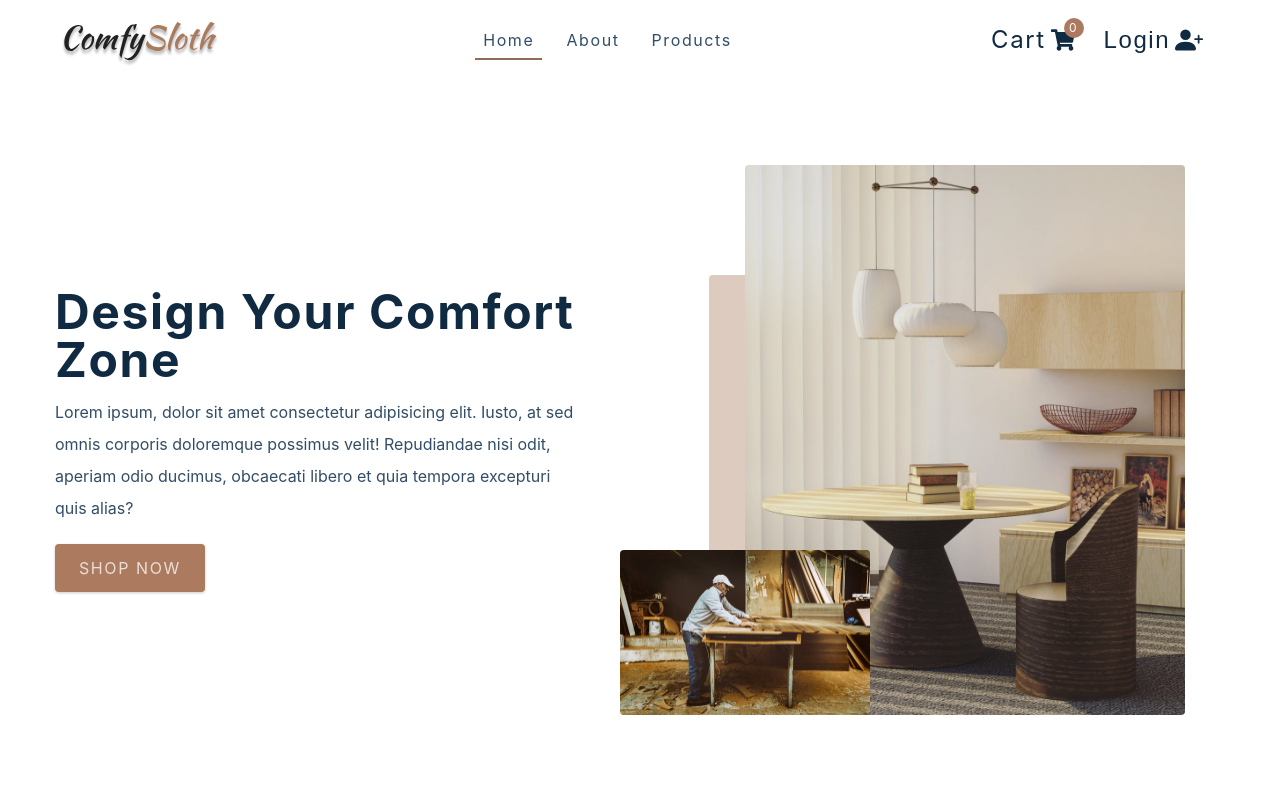
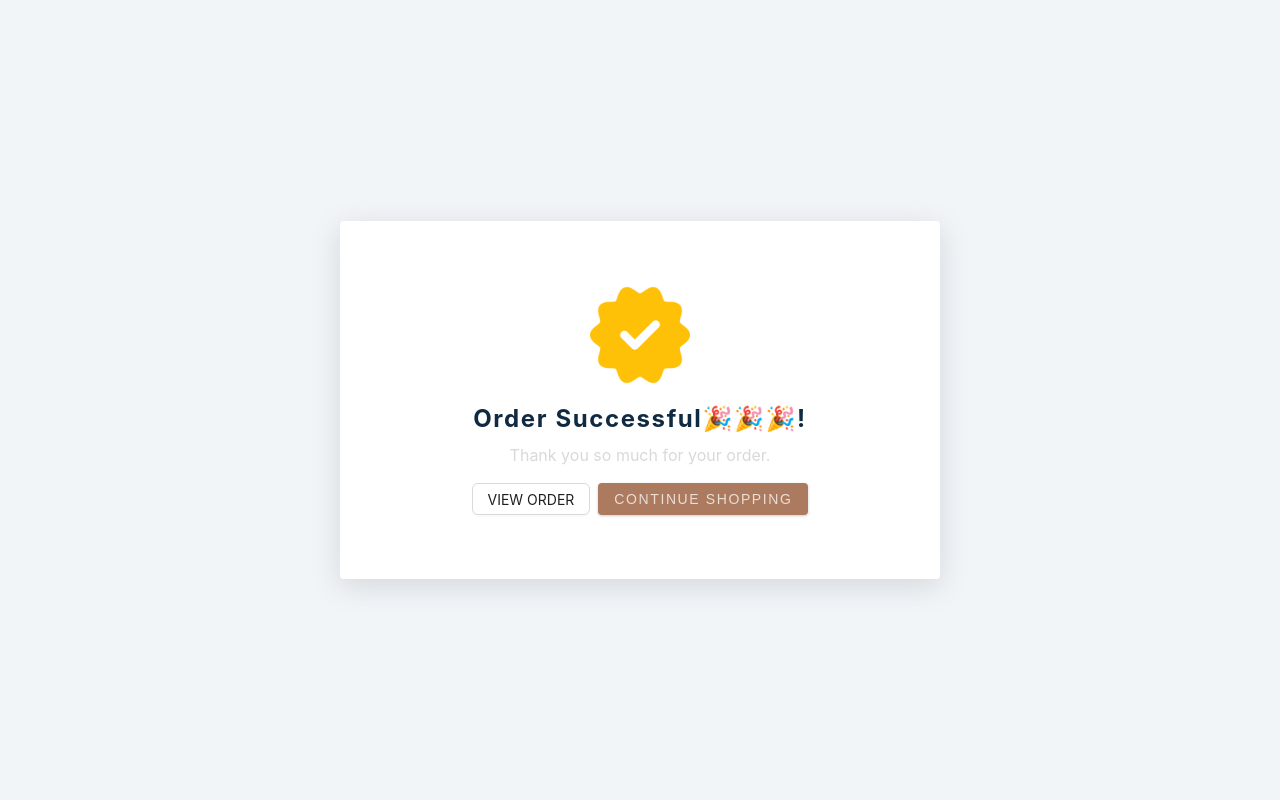
Before and after one commit to Key-2001/furniture_store_2023, a React (Vite) app: page /checkout/success/1 in a window 1280 px wide. Before the commit this address led to /. Shown: the top 800 px of the page. Built offline with nearby package versions, Linux system fonts and the light colour scheme; no server answers.

Commit message:
update layout checkout page

```diff
--- /dev/null
+++ b/src/components/CheckoutSuccess/CheckoutSuccess.jsx
@@ -0,0 +1,51 @@
+import "./CheckoutSuccess.scss";
+import successIcon from "../../assets/images/verify.png";
+import { Button } from "antd";
+import { useNavigate } from "react-router-dom";
+const CheckoutSuccess = () => {
+  const navigate = useNavigate();
+  //! Props
+
+  //! State
+
+  //! Function
+
+  //! Effect
+
+  //! Render
+  return (
+    <div className="wrap-checkout-success">
+      <div className="wrap-checkout-success_content">
+        <div className="wrap-checkout-success_content-img">
+          <img src={successIcon} alt="" />
+        </div>
+        <div className="wrap-checkout-success_content-text">
+          <h4>Order successful🎉🎉🎉!</h4>
+          <span style={{ color: "#d9d9d9" }}>
+            Thank you so much for your order.
+          </span>
+        </div>
+        <div className="wrap-checkout-success_content-btn">
+          <Button
+            onClick={() => {
+              navigate("/user/me", { replace: true });
+            }}
+          >
+            VIEW ORDER
+          </Button>
+          <button
+            className="btn"
+            style={{ padding: "8px 16px" }}
+            onClick={() => {
+              navigate("/products", { replace: true });
+            }}
+          >
+            CONTINUE SHOPPING
+          </button>
+        </div>
+      </div>
+    </div>
+  );
+};
+
+export default CheckoutSuccess;
--- /dev/null
+++ b/src/components/CheckoutSuccess/CheckoutSuccess.scss
@@ -0,0 +1,39 @@
+.wrap-checkout-success {
+  display: flex;
+  align-items: center;
+  justify-content: center;
+  height: 100vh;
+  background-color: var(--clr-grey-10);
+  &_content {
+    padding: 64px;
+    box-shadow: rgba(100, 100, 111, 0.2) 0px 7px 29px 0px;
+    border-radius: 4px;
+    background: #fff;
+    max-width: 600px;
+    width: 100%;
+    display: flex;
+    flex-direction: column;
+    align-items: center;
+    justify-content: center;
+    gap: 1rem;
+    &-img {
+      width: 100px;
+      & > img {
+        width: 100%;
+        object-fit: contain;
+      }
+    }
+    &-text{
+      display: flex;
+      flex-direction: column;
+      align-items: center;
+      justify-content: center;
+    }
+    &-btn{
+      display: flex;
+      gap: 8px;
+      justify-content: center;
+      align-items: center;
+    }
+  }
+}
--- /dev/null
+++ b/src/components/OrderAccount/OrderAccount.jsx
@@ -0,0 +1,58 @@
+import { useQuery } from "@tanstack/react-query";
+import React, { Fragment, useEffect, useState } from "react";
+import { GetAllOrderUserService } from "../../services/OrderService";
+
+const OrderAccount = () => {
+  //! Props
+
+  //! State
+  const [query, setQuery] = useState({
+    page: 1,
+    totalPage: 1,
+    email: ''
+  })
+  const [data, setData] = useState([]);
+  const { isLoading, isFetching, refetch } = useQuery(
+    ["order-user"],
+    () => GetAllOrderUserService({email: query.email, page: query.page}),
+    {
+      enabled: false,
+      onSuccess: (response) => {
+        console.log("response", response);
+        const {page, data} = response;
+        setData(data);
+        setQuery(prev => {
+          return{
+            ...prev,
+            page: page.currentPage,
+            totalPage: page.totalPage
+          }
+        })
+      },
+    }
+  );
+  //! Function
+
+  //! Effect
+  useEffect(() => {
+    refetch && refetch();
+  }, []);
+  //! Render
+  return (
+    <Fragment>
+      <h3
+        style={{
+          marginBottom: "1.5rem",
+          textTransform: "unset",
+          letterSpacing: "unset",
+          color: "#453227",
+        }}
+      >
+        Order
+      </h3>
+
+    </Fragment>
+  );
+};
+
+export default OrderAccount;
--- a/src/components/ProductCheckout/ProductCheckout.jsx
+++ b/src/components/ProductCheckout/ProductCheckout.jsx
@@ -1,3 +1,4 @@
+/* eslint-disable react/prop-types */
 import { useContext } from "react";
 import { cartContext } from "../../context/CartContext";
 import { discountContext } from "../../context/DiscountContext";
@@ -6,12 +7,13 @@ import {
   handleRenderTotalDiscount,
 } from "../../utils";
 import { colorsList } from "../../constants";
+import HashLoader from "react-spinners/HashLoader";
 
-const ProductCheckout = () => {
+const ProductCheckout = (props) => {
   const { products } = useContext(cartContext);
   const { discountCode, value: valueDiscount } = useContext(discountContext);
   //! Props
-
+  const { isLoading } = props;
   //! State
 
   //! Function
@@ -84,7 +86,7 @@ const ProductCheckout = () => {
             style={{ padding: "14px", borderRadius: "4px", marginTop: "12px" }}
             type="submit"
           >
-            Pay now
+            {isLoading ? <HashLoader size={28} color="#f1f5f8" /> : "Pay now"}
           </button>
         </div>
       </div>
--- a/src/pages/CheckoutPage/CheckoutPage.jsx
+++ b/src/pages/CheckoutPage/CheckoutPage.jsx
@@ -1,19 +1,59 @@
-import { Fragment, useCallback } from "react";
+import { Fragment, useCallback, useContext } from "react";
 import "./CheckoutPage.scss";
 import HeaderCart from "../../components/Header/HeaderCart";
 import FormCheckout from "../../components/FormCheckout/FormCheckout";
 import ProductCheckout from "../../components/ProductCheckout/ProductCheckout";
 import { Form, Formik } from "formik";
 import * as Yup from "yup";
+import { cartContext } from "../../context/CartContext";
+import { discountContext } from "../../context/DiscountContext";
+import { useMutation } from "@tanstack/react-query";
+import { CheckoutOrderService } from "../../services/OrderService";
+import { toast } from "react-toastify";
+import { useNavigate } from "react-router-dom";
 
 const CheckoutPage = () => {
+  const navigate = useNavigate();
+  const { products, dispatch } = useContext(cartContext);
+  const { discountCode, value: valueDiscount } = useContext(discountContext);
   //! Props
 
   //! State
-
+  const mutateCheckout = useMutation({
+    mutationFn: (data) => CheckoutOrderService(data),
+  });
   //! Function
-  const handleSubmit = useCallback((values) => {
-    console.log("responseDataSubmit", values);
+  const handleSubmit = useCallback(async (values) => {
+    console.log(
+      "responseDataSubmit",
+      values,
+      products,
+      discountCode,
+      valueDiscount
+    );
+    const formData = new FormData();
+    formData.append("email", values.email);
+    formData.append("name", values.name);
+    formData.append("phoneNumber", values.phoneNumber);
+    formData.append("address", values.address);
+    formData.append("note", values.note);
+    formData.append("paymentMethod", values.paymentMethod);
+    formData.append("discountCode", discountCode ? discountCode : "");
+    formData.append("valueDiscount", valueDiscount);
+    formData.append("products", JSON.stringify(products));
+    try {
+      const response = await mutateCheckout.mutateAsync(formData);
+      console.log("response", response);
+      const { success, message } = response;
+      if (!success) {
+        throw new Error(message);
+      }
+      dispatch({ type: "CLEAR_CART" });
+      navigate(`/checkout/success/${response.order._id}`);
+    } catch (error) {
+      console.log(error);
+      toast.error(error.message);
+    }
   }, []);
   //! Effect
 
@@ -54,7 +94,7 @@ const CheckoutPage = () => {
             return (
               <Form>
                 <FormCheckout helperFormik={helperFormik} />
-                <ProductCheckout />
+                <ProductCheckout isLoading={mutateCheckout.isLoading}/>
               </Form>
             );
           }}
--- a/src/pages/ProfilePage/ProfilePage.jsx
+++ b/src/pages/ProfilePage/ProfilePage.jsx
@@ -3,6 +3,7 @@ import "./Profile.scss";
 import { Link } from "react-router-dom";
 import { authContext } from "../../context/AuthContext";
 import UserAccount from "../../components/UserAccount/UserAccount";
+import OrderAccount from "../../components/OrderAccount/OrderAccount";
 const ProfilePage = () => {
   const { dispatch, user } = useContext(authContext);
   //! Props
@@ -62,6 +63,7 @@ const ProfilePage = () => {
           </div>
           <div className="content-account">
             {!isOrder && <UserAccount />}
+            {isOrder && <OrderAccount />}
             {/* {!isOrder && (
               <UserInfo
                 name={name}
--- a/src/routes/Routers.jsx
+++ b/src/routes/Routers.jsx
@@ -19,6 +19,7 @@ import User from "../pages/AdminPage/User/User";
 import Product from "../pages/AdminPage/Product/Product";
 import NotExistedPage from "../pages/NotExistedPage/NotExistedPage";
 import ProtectedRouteAdmin from "./ProtectedRouteAdmin";
+import CheckoutSuccess from "../components/CheckoutSuccess/CheckoutSuccess";
 
 const Routers = () => {
   return (
@@ -108,6 +109,14 @@ const Routers = () => {
         }
       />
       <Route
+        path="/checkout/success/:id"
+        element={
+          <Layout>
+            <CheckoutSuccess />
+          </Layout>
+        }
+      />
+      <Route
         path="/admin/login"
         element={
           <Layout>
--- a/src/services/ApiEndpoint.js
+++ b/src/services/ApiEndpoint.js
@@ -2,3 +2,4 @@ export const PRODUCTS_ENDPOINT = '/products'
 export const DISCOUNT_ENDPOINT = '/discount'
 export const USER_ENDPOINT = '/users'
 export const ADMIN_ENDPOINT = '/admin'
+export const ORDER_ENDPOINT = '/order'
--- /dev/null
+++ b/src/services/OrderService.js
@@ -0,0 +1,19 @@
+import axios from "./axios";
+import * as ApiEndpoint from "./ApiEndpoint";
+import { token } from "../utils";
+
+export const CheckoutOrderService = async (data) => {
+  return await axios.post(`${ApiEndpoint.ORDER_ENDPOINT}`, data, {
+    headers: {
+      Authorization: `Bearer ${token}`,
+      "Content-Type": "multipart/form-data",
+    },
+  });
+};
+
+export const GetAllOrderUserService = async (query) => {
+  return await axios.get(`${ApiEndpoint.ORDER_ENDPOINT}`, {
+    headers: { Authorization: `Bearer ${token}` },
+    params: query,
+  });
+};
```
Also changed, not shown: src/components/OrderAccount/OrderAccountList/OrderAccountList.jsx (added, +18 -0 lines), src/assets/images/verify.png (added).
